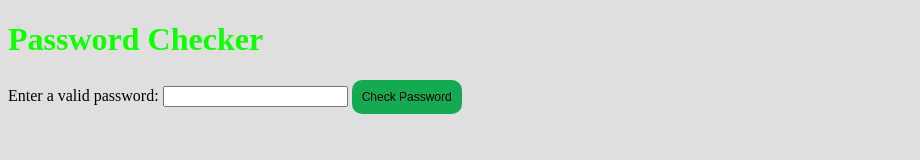
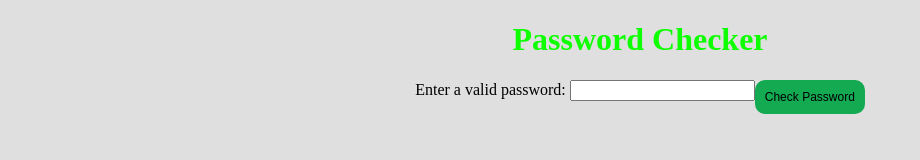
Before and after one commit to ShawnN003/passChecker305, a plain HTML site: page index.html in a window 1280 px wide. Shown: the whole page, without its empty margins (0-920 px from the left). Drawn offline with Linux system fonts and the light colour scheme.

Commit message:
final css additions

```diff
--- a/index.html
+++ b/index.html
@@ -9,10 +9,12 @@
 </head>
 <body>
   <h1>Password Checker</h1>
+    <div id = "form">
     <label>Enter a valid password:
         <input type="text" id="pass">
     </label>
     <button id="click">Check Password</button>
     <div id="results"></div>
+    </div>
 </body>
 </html>
--- a/pass.css
+++ b/pass.css
@@ -3,13 +3,20 @@ body{
 }
 
 h1,h5{
-    color:rgb(13, 255, 0)
+    color:rgb(13, 255, 0);
+    display: flex;
+    justify-content: center;
+
 }
 
 p{
     color: red;
 }
 
+#form{
+    display: flex;
+    justify-content: center;
+}
 button{
     background-color: #13aa52;
     border: 2px solid #13aa52;
```
